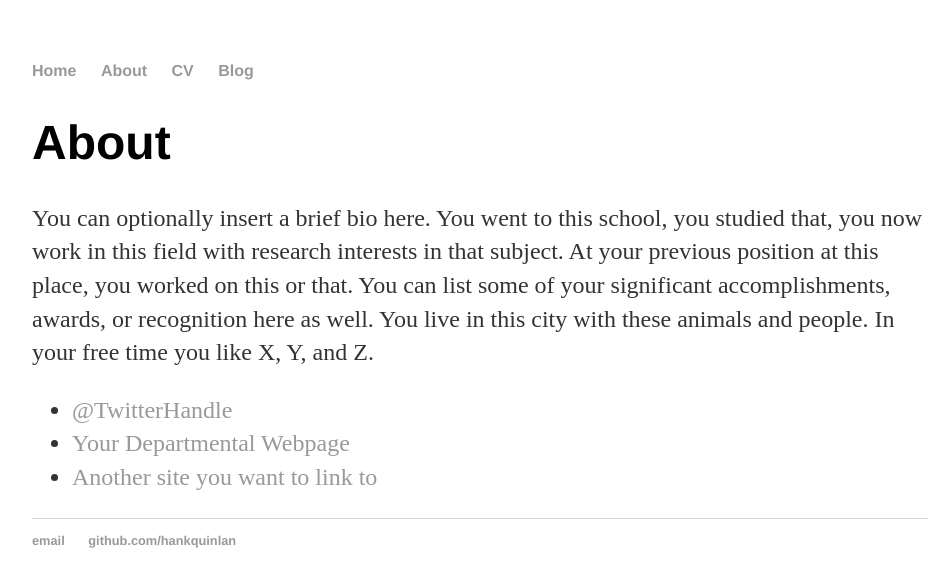
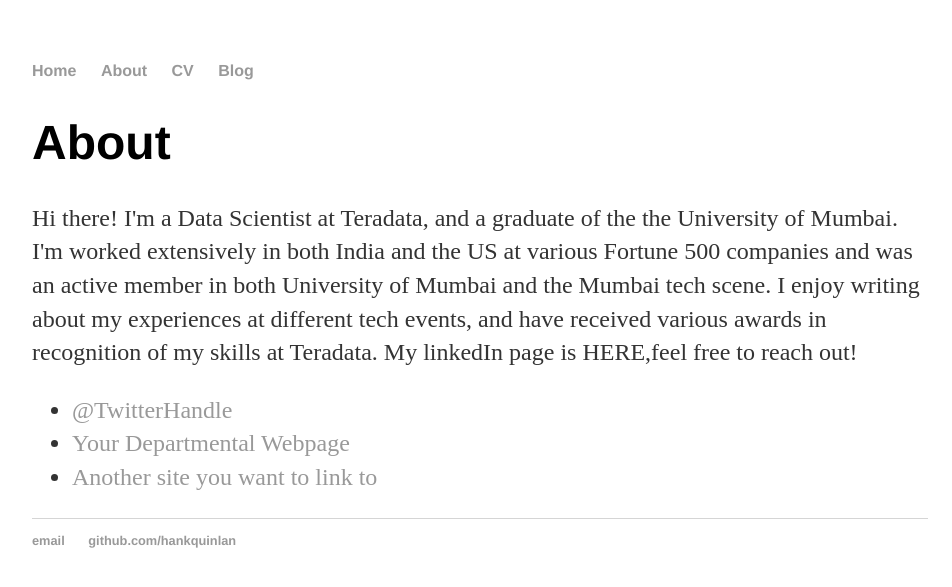
Before and after one commit to IrwingD/IrwingD.github.io, a Jekyll site: the page built from about/index.html, in a window 1280 px wide. Shown: the top 587 px of the page, without its empty margins (160-1112 px from the left). Built offline with Jekyll 4.4.1, drawn with Linux system fonts in a browser that asks for light colours.

Commit message:
Update index.html
updates

```diff
--- a/about/index.html
+++ b/about/index.html
@@ -1,12 +1,12 @@
 ---
 layout: default
-title: About Hank Quinlan
+title: About Irwing Dsouza
+description: Credits and information about the website irwingd.github.io, the personal website for Irwing Dsouza, a Data Enthusiast, Project Manager, Digital Publisher,  Music Enthusiast, and Gamer living and working in Mumbai India.
 ---
 
 		<div class="about">
 			<h1>About</h1>
-			<p>You can optionally insert a brief bio here. You went to this school, you studied that, you now work in this field with research interests in that subject. At your previous position at this place, you worked on this or that. You can list some of your significant accomplishments, awards, or recognition here as well. You live in this city with these animals and people. In your free time you like X, Y, and Z.</p>
-
+			<p>Hi there! I'm a Data Scientist at Teradata, and a graduate of the the University of Mumbai. I'm worked extensively in both India and the US at various Fortune 500 companies and was an active member in both University of Mumbai and the Mumbai tech scene. I enjoy writing about my experiences at different tech events, and have received various awards in recognition of my skills at Teradata. My linkedIn page is HERE,feel free to reach out!</p>
 			<ul class="contacts">
 				<li><a href="#">@TwitterHandle</a></li>
 				<li><a href="#">Your Departmental Webpage</a></li>
```
